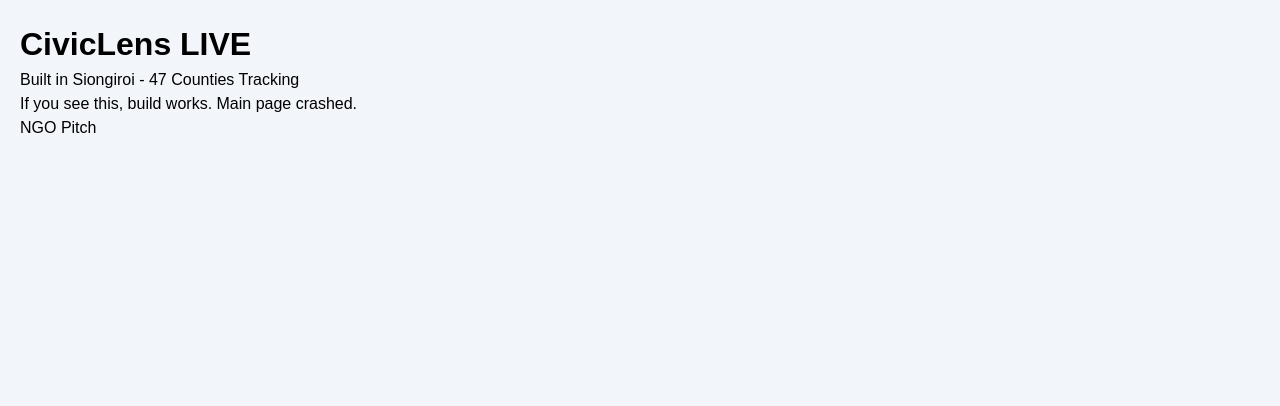
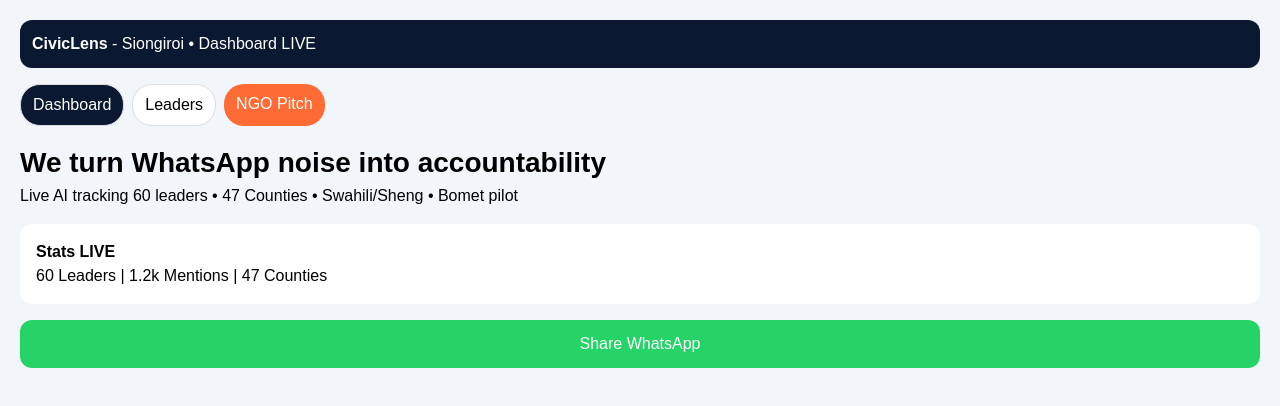
Before and after one commit to hefanesbwogo1-wq/civiclens, a Next.js app: page / in a window 1280 px wide. Shown: the top 406 px of the page. Built offline with nearby package versions, Linux system fonts and the light colour scheme.

Commit message:
force restore dashboard v2

```diff
--- a/app/page.tsx
+++ b/app/page.tsx
@@ -1,11 +1,32 @@
-"use client";"use client";
+"use client";
+import { useState, useEffect } from "react";
 export default function Page(){
+  const [tab,setTab]=useState("dashboard");
+  const [mounted,setMounted]=useState(false);
+  useEffect(()=>setMounted(true),[]);
+  if(!mounted) return null;
   return (
-    <div style={{padding:20, fontFamily:'sans-serif'}}>
-      <h1 style={{fontSize:32, fontWeight:800}}>CivicLens LIVE</h1>
-      <p>Built in Siongiroi - 47 Counties Tracking</p>
-      <p>If you see this, build works. Main page crashed.</p>
-      <a href="/ngo-pitch">NGO Pitch</a>
+    <div style={{padding:20, fontFamily:"sans-serif", background:"#F2F5FA", minHeight:"100vh"}}>
+      <div style={{background:"#0A1931", color:"white", padding:"12px", borderRadius:12, marginBottom:16}}>
+        <b>CivicLens</b> - Siongiroi • Dashboard LIVE
+      </div>
+      <div style={{display:"flex", gap:8, marginBottom:16}}>
+        <button onClick={()=>setTab("dashboard")} style={{padding:"8px 12px", background:tab==="dashboard"?"#0A1931":"white", color:tab==="dashboard"?"white":"black", borderRadius:20, border:"1px solid #ddd"}}>Dashboard</button>
+        <button onClick={()=>setTab("leaders")} style={{padding:"8px 12px", background:tab==="leaders"?"#0A1931":"white", color:tab==="leaders"?"white":"black", borderRadius:20, border:"1px solid #ddd"}}>Leaders</button>
+        <a href="/ngo-pitch" style={{padding:"8px 12px", background:"#FF6B35", color:"white", borderRadius:20, textDecoration:"none"}}>NGO Pitch</a>
+      </div>
+      {tab==="dashboard" && (
+        <div>
+          <h1 style={{fontSize:28, fontWeight:800}}>We turn WhatsApp noise into accountability</h1>
+          <p>Live AI tracking 60 leaders • 47 Counties • Swahili/Sheng • Bomet pilot</p>
+          <div style={{marginTop:16, background:"white", padding:16, borderRadius:12}}>
+            <b>Stats LIVE</b>
+            <div>60 Leaders | 1.2k Mentions | 47 Counties</div>
+          </div>
+          <a href="https://wa.me/?text=CivicLens%20LIVE%20https://civiclens-six-psi.vercel.app/" style={{display:"block", marginTop:16, background:"#25D366", color:"white", padding:12, borderRadius:12, textAlign:"center", textDecoration:"none"}}>Share WhatsApp</a>
+        </div>
+      )}
+      {tab==="leaders" && <div><b>60 Leaders - Barchok, Ruto, Sakaja LIVE</b><div style={{marginTop:8}}>William Ruto - President</div><div>Hillary Barchok - Bomet</div></div>}
     </div>
   )
 }
```
